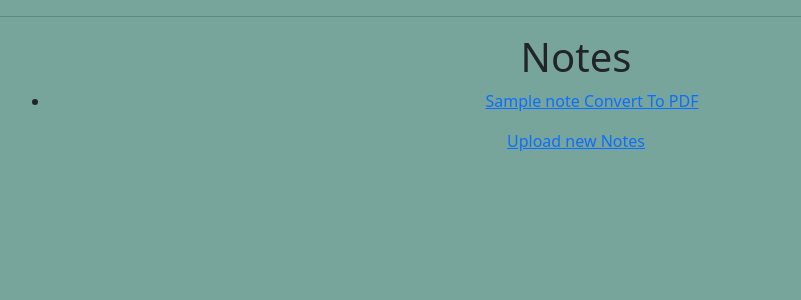
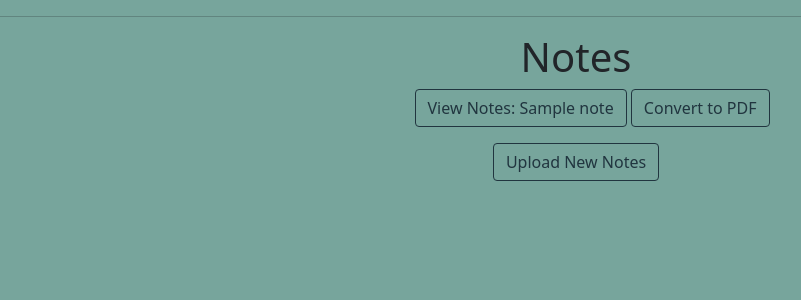
Before and after one commit to EtienneDevictor/Team-1, a Flask app: page /viewnotes/1 in a window 1280 px wide. Shown: the part 64-364 px from the top of the page, without its empty margins (64-865 px from the left). Run offline with Flask 2, Linux system fonts and the light colour scheme; a user stored in the database is signed in; tables that the repository leaves empty hold one stand-in row (values such as "Sample post"); some libraries are stand-ins or nearby versions.

Commit message:
changed formatting converted and viewnotes

```diff
--- a/app/templates/converted.html
+++ b/app/templates/converted.html
@@ -2,6 +2,6 @@
 {% block content %}
 <h1> {{ title }} </h1>
 <div>
-    <a href='/app/static/pdfFiles/{{file_name}}'> open </a>
+    <a class="btn btn-secondary" href=/app/static/pdfFiles/{{file_name}}>Open</a>
 </div>
 {% endblock %}
--- a/app/templates/viewnotes.html
+++ b/app/templates/viewnotes.html
@@ -3,8 +3,13 @@
 <h1> {{ title }} </h1>
 <ul>
 {% for titles in names %}
-    <li> <a href ='/app/static/mdFiles/{{titles}}'> {{ titles }} </a> <a href ='/app/static/mdFiles/{{titles}}/convert'>  Convert To PDF</li>
+<!--
+<li> <a href ='/app/static/mdFiles/{{titles}}'> {{ titles }} </a>
+    <a href ='/app/static/mdFiles/{{titles}}/convert'>  Convert To PDF</li>
+    -->
+    <a class="btn btn-secondary" href=/app/static/mdFiles/{{ titles }}>View Notes: {{ titles }}</a>
+    <a class="btn btn-secondary" href=/app/static/mdFiles/{{titles}}/convert>Convert to PDF</a>
 {% endfor %}
 </ul>
-<a href=/uploadnotes/{{class_id}}>Upload new Notes</a>
+<a class="btn btn-secondary" href=/uploadnotes/{{class_id}}>Upload New Notes</a>
 {% endblock %}
```
